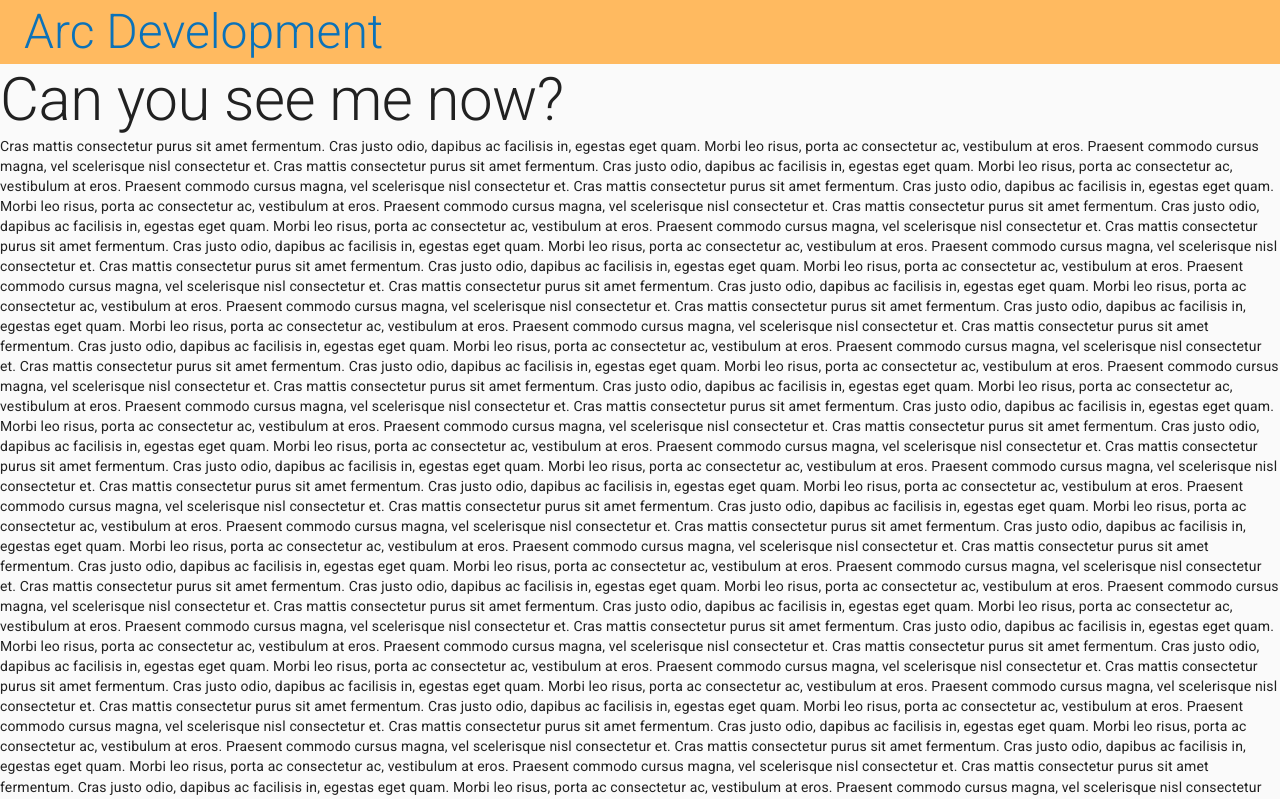
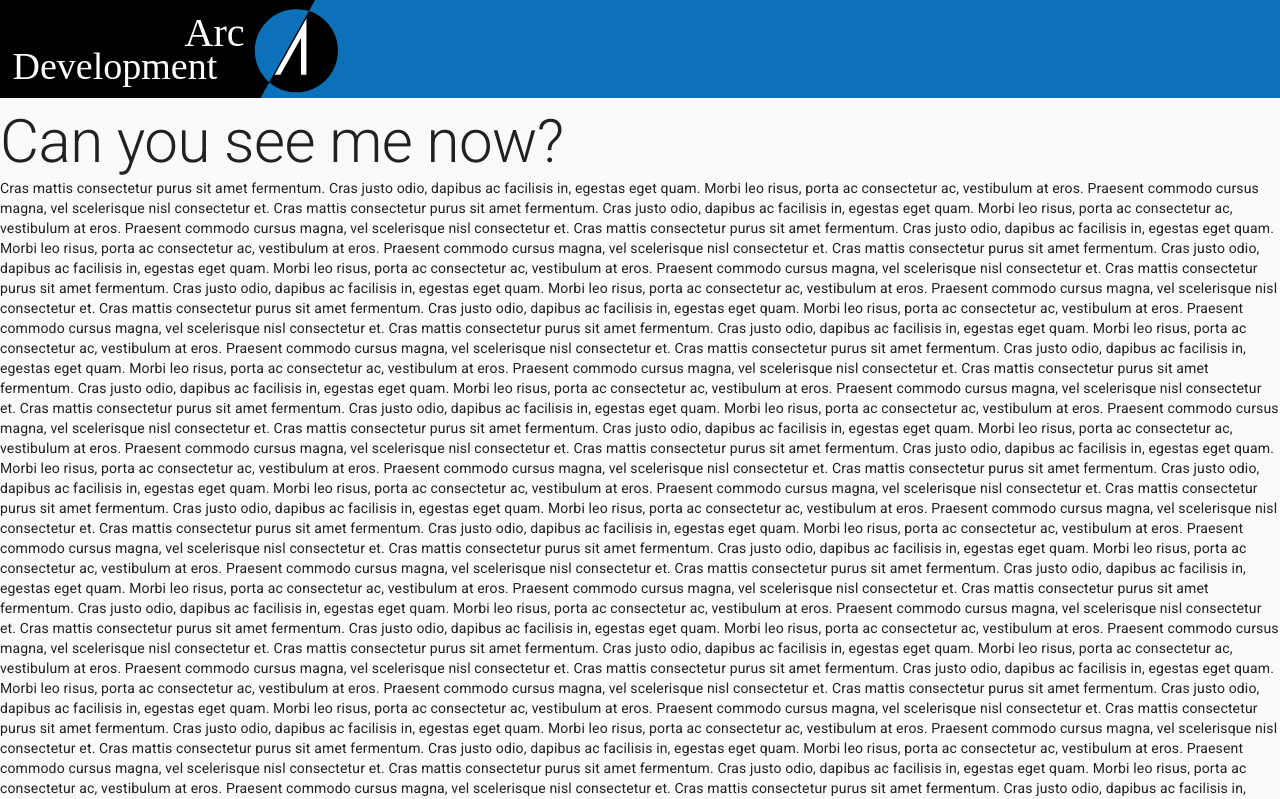
Before and after one commit to ms77grz/material-ui-react-full-course, a React (Create React App) app: page / in a window 1280 px wide. Shown: the top 799 px of the page. Built offline with nearby package versions, Linux system fonts and the light colour scheme.

Commit message:
AppBar Logo

```diff
--- a/src/components/ui/Header.js
+++ b/src/components/ui/Header.js
@@ -2,9 +2,10 @@ import React from 'react';
 import useScrollTrigger from '@material-ui/core/useScrollTrigger';
 import AppBar from '@material-ui/core/AppBar';
 import Toolbar from '@material-ui/core/Toolbar';
-import Typography from '@material-ui/core/Typography';
 import CssBaseline from '@material-ui/core/CssBaseline';
 import { makeStyles } from '@material-ui/core';
+
+import logo from '../../assets/logo.svg';
 
 function ElevationScroll(props) {
   const { children } = props;
@@ -22,6 +23,10 @@ function ElevationScroll(props) {
 const useStyles = makeStyles(theme => ({
   toolbarMargin: {
     ...theme.mixins.toolbar,
+    marginBottom: '3em',
+  },
+  logo: {
+    height: '7em',
   },
 }));
 
@@ -32,11 +37,9 @@ export default function Header(props) {
     <React.Fragment>
       <CssBaseline />
       <ElevationScroll {...props}>
-        <AppBar position='fixed' color='secondary'>
-          <Toolbar>
-            <Typography variant='h3' color='primary'>
-              Arc Development
-            </Typography>
+        <AppBar position='fixed'>
+          <Toolbar disableGutters>
+            <img src={logo} alt='company logo' className={classes.logo} />
           </Toolbar>
         </AppBar>
       </ElevationScroll>
```
